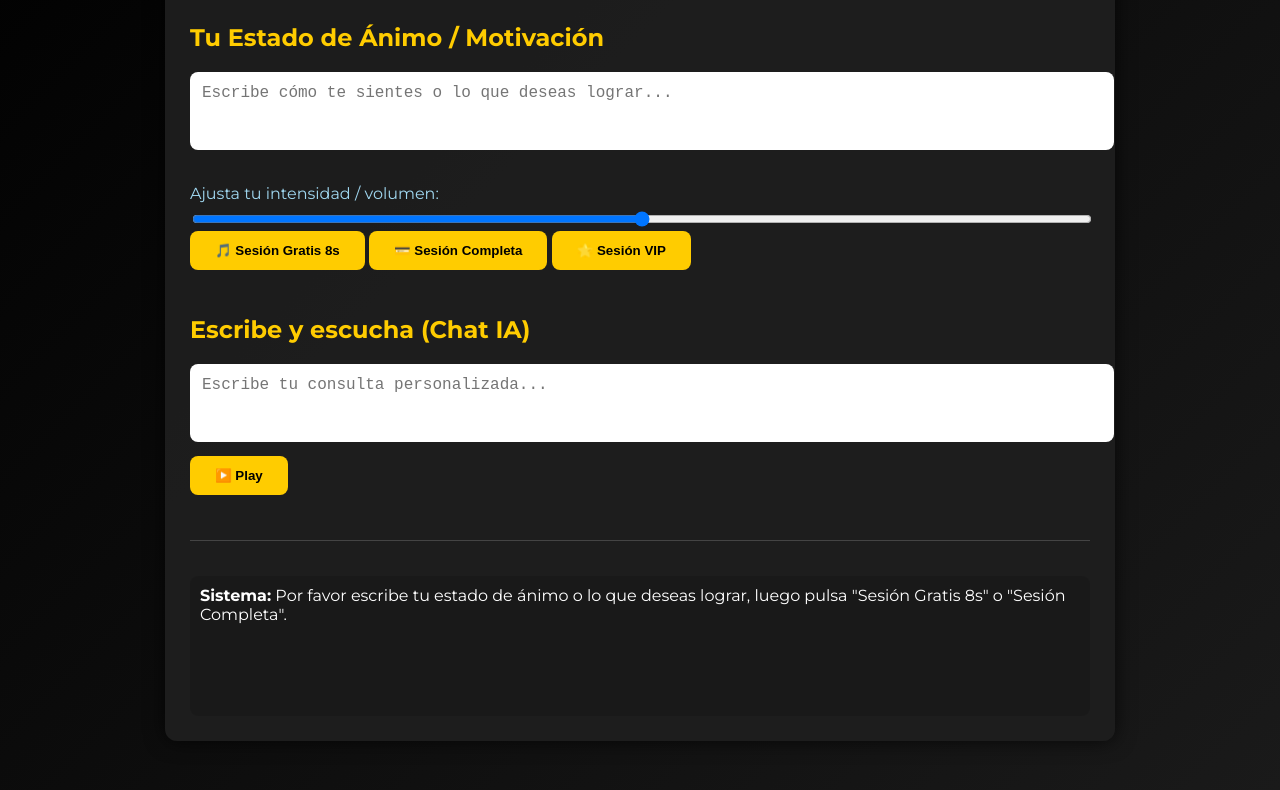
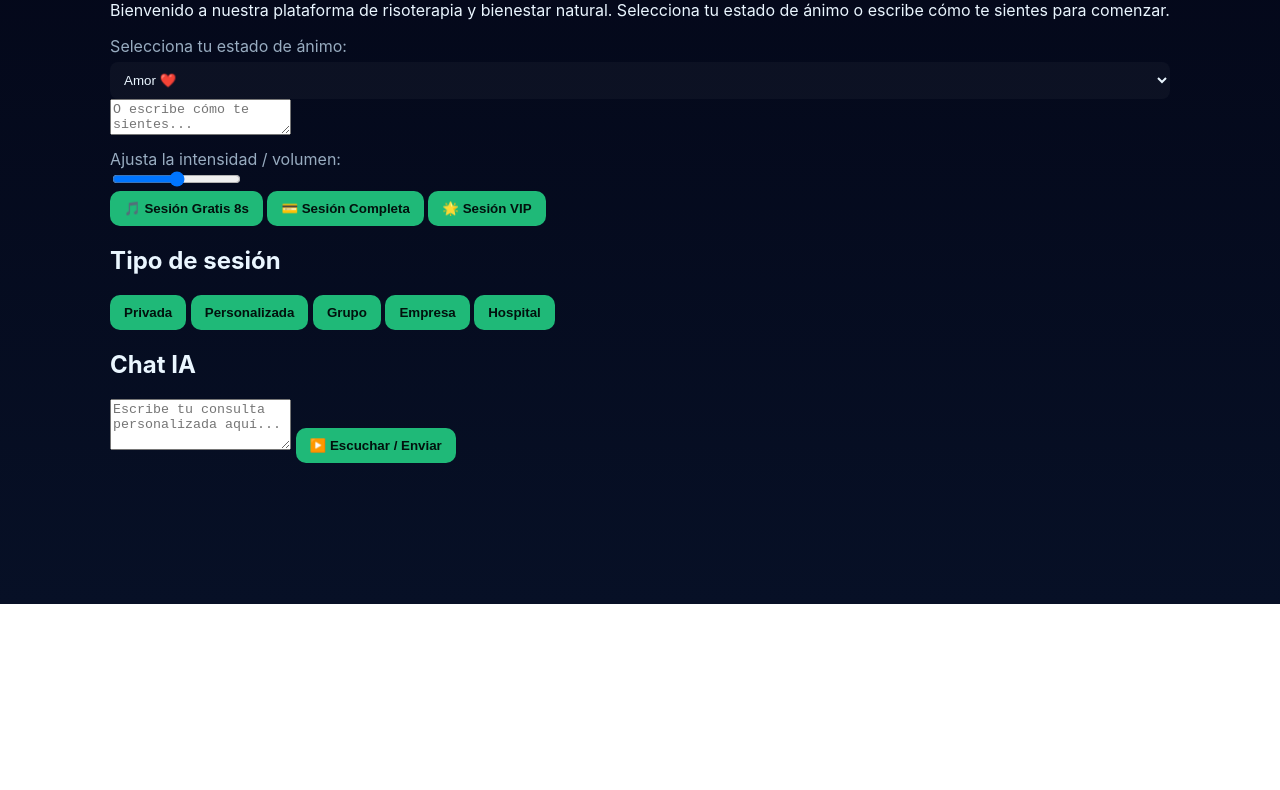
Before and after one commit to mayroga/Frecuencia-Central-May-Roga-LLC, a website: page public/index.html in a window 1280 px wide. Shown: the part 196-986 px from the top of the page. After the commit the page ends 800 px from the top, so only its background shows below. Drawn offline with Linux system fonts and the light colour scheme.

Commit message:
Update index.html

```diff
--- a/public/index.html
+++ b/public/index.html
@@ -5,84 +5,51 @@
 <meta name="viewport" content="width=device-width, initial-scale=1.0">
 <title>Frecuencia Central - May Roga LLC</title>
 <link href="https://fonts.googleapis.com/css2?family=Montserrat:wght@400;700&display=swap" rel="stylesheet">
-<style>
-body {
-  margin: 0;
-  font-family: 'Montserrat', sans-serif;
-  background: linear-gradient(135deg, #000000, #1a1a1a);
-  color: #ffffff;
-}
-.container {
-  max-width: 900px;
-  margin: 50px auto;
-  padding: 25px;
-  background: rgba(30,30,30,0.95);
-  border-radius: 12px;
-  box-shadow: 0 0 20px rgba(0,0,0,0.7);
-}
-h1 { text-align:center; color:#ffcc00; margin-bottom:10px; }
-h2 { color:#ffcc00; margin-top:30px; }
-textarea { width: 100%; padding: 12px; border-radius: 8px; border:none; font-size:16px; resize:none; margin-bottom:10px; }
-button {
-  padding: 12px 25px;
-  border:none;
-  border-radius:8px;
-  background: #ffcc00;
-  color: #000;
-  font-weight:bold;
-  cursor:pointer;
-  transition: 0.2s;
-  margin-bottom:15px;
-}
-button:hover { background:#e6b800; }
-.audio-container { margin-top:20px; }
-.session-list { margin-top:30px; border-top:1px solid #444; padding-top:15px; }
-.session-item { margin-bottom:10px; }
-.prices { display:flex; flex-wrap:wrap; justify-content:space-around; margin-top:15px; }
-.price-card {
-  background: #222;
-  padding:15px;
-  border-radius:10px;
-  width: 250px;
-  margin:10px;
-  text-align:center;
-  box-shadow: 0 0 10px rgba(0,0,0,0.6);
-}
-.price-card h3 { color:#ffcc00; margin-bottom:10px; }
-.price-card p { margin-bottom:10px; }
-.price-card button { width: 100%; }
-.slider-container { margin-top:20px; }
-label { display:block; margin-bottom:6px; color:#a0d8f1; }
-input[type=range] { width:100%; }
-.chat { margin-top:20px; background:rgba(0,0,0,0.12); padding:10px; border-radius:8px; min-height:120px; overflow:auto; }
-</style>
+<link rel="stylesheet" href="style.css">
 </head>
 <body>
 <div class="container">
   <h1>Frecuencia Central</h1>
-  <p id="systemMessage">Bienvenido a Frecuencia Central - May Roga LLC. <br>Por favor, escribe cómo te sientes o qué deseas lograr para comenzar tu sesión personalizada.</p>
+  <p>Bienvenido a nuestra plataforma de risoterapia y bienestar natural. Selecciona tu estado de ánimo o escribe cómo te sientes para comenzar.</p>
 
-  <h2>Tu Estado de Ánimo / Motivación</h2>
-  <textarea id="userMood" rows="3" placeholder="Escribe cómo te sientes o lo que deseas lograr..."></textarea>
+  <div class="mood-selection">
+    <label>Selecciona tu estado de ánimo:</label>
+    <select id="moodSelect">
+      <option value="love">Amor ❤️</option>
+      <option value="calm">Calma 🌿</option>
+      <option value="success">Éxito 🏆</option>
+      <option value="sad">Tristeza 😔</option>
+      <option value="neutral">Neutral 😌</option>
+    </select>
+    <textarea id="moodText" rows="2" placeholder="O escribe cómo te sientes..."></textarea>
+  </div>
 
-  <div class="slider-container">
-    <label for="volumeSlider">Ajusta tu intensidad / volumen:</label>
+  <div class="volume-control">
+    <label>Ajusta la intensidad / volumen:</label>
     <input type="range" id="volumeSlider" min="0" max="100" value="50">
   </div>
 
-  <div class="actions">
+  <div class="session-buttons">
     <button id="freeBtn">🎵 Sesión Gratis 8s</button>
     <button id="fullBtn">💳 Sesión Completa</button>
     <button id="vipBtn">🌟 Sesión VIP</button>
   </div>
 
-  <h2>Escribe y escucha (Chat IA)</h2>
-  <textarea id="userText" rows="3" placeholder="Escribe tu consulta personalizada..."></textarea>
-  <button id="playBtn">▶️ Play</button>
+  <div class="service-types">
+    <h2>Tipo de sesión</h2>
+    <button class="serviceBtn" data-type="private">Privada</button>
+    <button class="serviceBtn" data-type="personalized">Personalizada</button>
+    <button class="serviceBtn" data-type="group">Grupo</button>
+    <button class="serviceBtn" data-type="corporate">Empresa</button>
+    <button class="serviceBtn" data-type="hospital">Hospital</button>
+  </div>
+
+  <h2>Chat IA</h2>
+  <textarea id="userChat" rows="3" placeholder="Escribe tu consulta personalizada aquí..."></textarea>
+  <button id="playChatBtn">▶️ Escuchar / Enviar</button>
 
   <div class="audio-container" id="audioContainer"></div>
   <div class="session-list" id="sessionList"></div>
-  <div class="chat" id="chat"></div>
 </div>
 
 <script src="app.js"></script>
```
